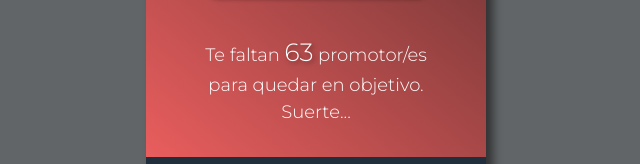
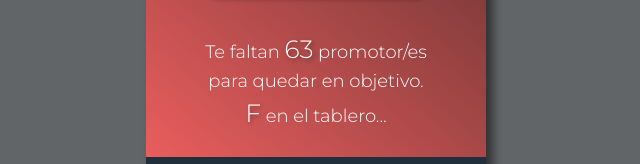
Before and after one commit to JavKhall/CalculadoraNPS, a plain HTML site: page index.html in a window 1280 px wide. Both pictures are taken after typing "5", "5", "5" into the empty fields and a click on the button 640 px from the left and 580 px from the top of the page. Shown: the part 393-557 px from the top of the page, 324-964 px from the left. Drawn offline with nearby package versions, Linux system fonts and the light colour scheme.

Commit message:
Se agrego detalle al manesaje en la cara roja

```diff
--- a/estilos.css
+++ b/estilos.css
@@ -158,7 +158,6 @@ input[type=number] {
 	justify-content: center;
 	align-content: center;
 	color: var(--letras-banner);
-
 }
 
 .nps-porcentaje {
@@ -176,12 +175,19 @@ input[type=number] {
 
 .margenes {
 	width: 260px;
-	margin-top: 25px;
+	margin-top: 15px;
+	margin-bottom: 15px;
+	align-content: center;
 	text-align: center;
 	color: white;
 }
 
-.cantidad {
+.margen{
+	margin: 0px auto;
+	padding: 0px;
+}
+
+span {
 	font-size: 25px;
 	text-shadow: 2px 2px 4px rgba(0,0,0,.4);
 	font-family: var(--font-texto);
--- a/script.js
+++ b/script.js
@@ -65,6 +65,16 @@ const botonFrontal = document.getElementById('boton-frontal').addEventListener('
 		// FUERA DE OBJETIVO
 		let requerido = getPromotores(promotor, neutro, detractor, objetivo);
 
+		let mensaje;
+
+		if (requerido<=5) {
+			mensaje = `Te fatal poco, <span>Suerte</span>`;
+		} else if (requerido<10) {
+			mensaje = `Metele garra...`
+		} else if (requerido>10) {
+			mensaje = `<span>F</span> en el tablero...`
+		}
+
 		let salida = `
 			<div class="banner">
 				<div class="contenedor-banner">
@@ -79,7 +89,8 @@ const botonFrontal = document.getElementById('boton-frontal').addEventListener('
 			</div>
 
 			<div class="row margenes">
-				<p class="margen">Te faltan <span class="cantidad">${requerido}</span> promotor/es para quedar en objetivo. Suerte...</p>
+				<p class="margen">Te faltan <span>${requerido}</span> promotor/es para quedar en objetivo.</p>
+				<p class="margen mensaje">${mensaje}</p>
 			</div>
 		</div>
 		`
```
